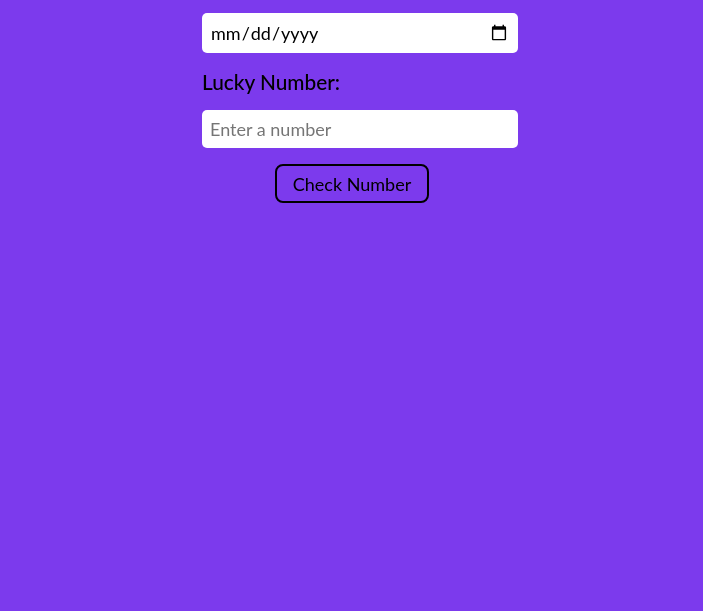
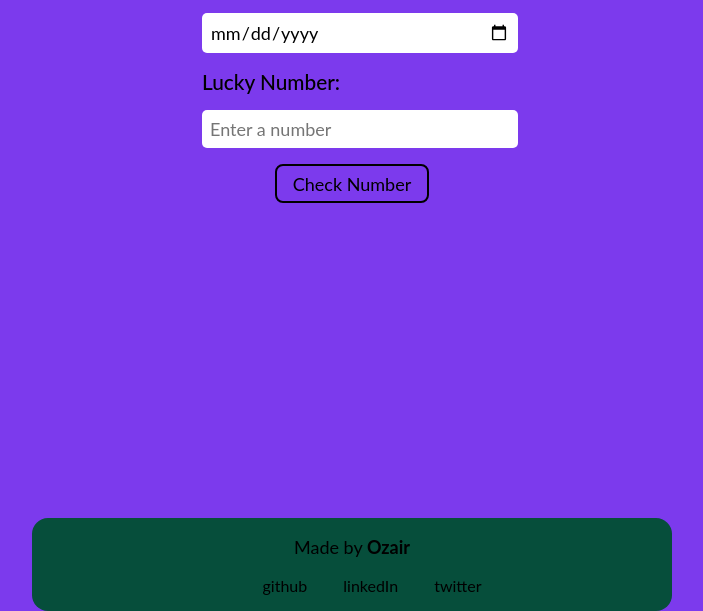
Before and after one commit to ozairkhan2810/birthday-lucky, a plain HTML site: page index.html in a window 1280 px wide. Shown: the part 189-800 px from the top of the page, without its empty margins (288-991 px from the left). Drawn offline with Linux system fonts and the light colour scheme.

Commit message:
refactor: add footer

```diff
--- a/index.html
+++ b/index.html
@@ -17,8 +17,21 @@
       <p id="output-container"></p>
     </main>
     <footer>
-
-    </footer>
+      <p>Made by <strong>Ozair</strong></p>
+        <ul class="list-unordered inline-list">
+          <li>
+            <a class="links" href="https://github.com/ozairkhan2810/" target="_blank">github
+            </a>
+          </li>
+          <li>
+            <a class="links" href="https://linkedin.com/in/ozairkhan2810/" target="_blank">linkedIn
+            </a>
+          </li>
+          <li>
+            <a class="links" href="https://twitter.com/neogcamp" target="_blank">twitter          </a>
+          </li>
+        </ul>
+  </footer>
     <script src="script.js" type="text/javascript"></script>
   </body>
 </html>
```
